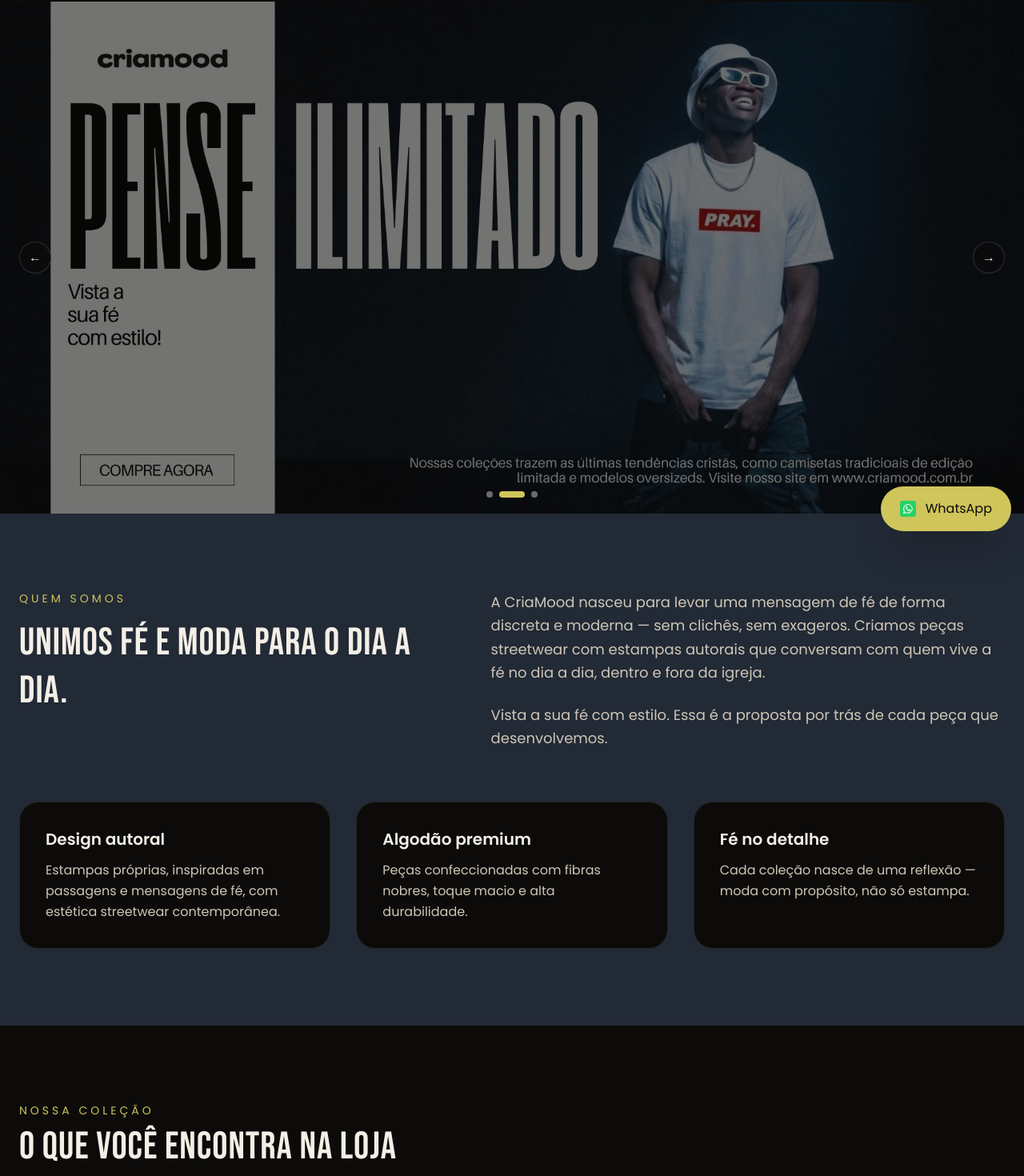
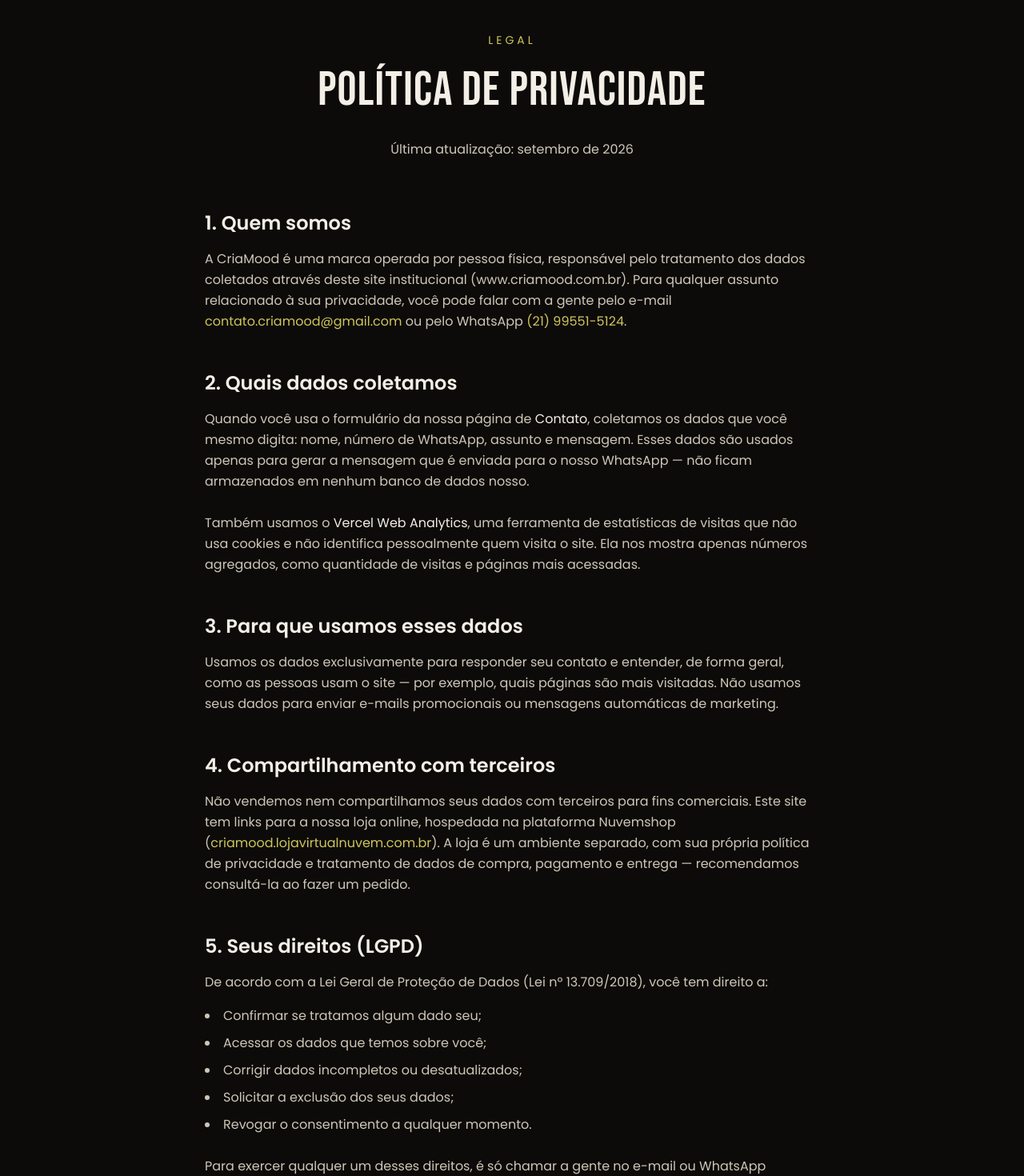
Before and after one commit to criamood/criamood-site, a Next.js app: page / in a window 1280 px wide. Shown: the part 120-1590 px from the top of the page at 80% size. Built offline with nearby package versions, Linux system fonts and the light colour scheme.

Commit message:
adiciona politica de privacidade

```diff
--- a/app/page.jsx
+++ b/app/page.jsx
@@ -1,21 +1,171 @@
-import Header from "../components/Header";
-import Hero from "../components/Hero";
-import Sobre from "../components/Sobre";
-import Categories from "../components/Categories";
-import BrandCTA from "../components/BrandCTA";
-import Testimonials from "../components/Testimonials";
-import Footer from "../components/Footer";
-import WhatsappButton from "../components/WhatsappButton";
+import Header from "../../components/Header";
+import Footer from "../../components/Footer";
+import WhatsappButton from "../../components/WhatsappButton";
 
-export default function Home() {
+export const metadata = {
+  title: "Política de Privacidade | CriaMood",
+  description:
+    "Saiba como a CriaMood coleta, usa e protege os seus dados pessoais.",
+};
+
+const sections = [
+  {
+    title: "1. Quem somos",
+    body: (
+      <>
+        A CriaMood é uma marca operada por pessoa física, responsável pelo
+        tratamento dos dados coletados através deste site institucional
+        (www.criamood.com.br). Para qualquer assunto relacionado à sua
+        privacidade, você pode falar com a gente pelo e-mail{" "}
+        <a
+          href="mailto:contato.criamood@gmail.com"
+          className="text-brand hover:underline"
+        >
+          contato.criamood@gmail.com
+        </a>{" "}
+        ou pelo WhatsApp{" "}
+        <a
+          href="https://wa.me/5521995515124"
+          target="_blank"
+          rel="noopener noreferrer"
+          className="text-brand hover:underline"
+        >
+          (21) 99551-5124
+        </a>
+        .
+      </>
+    ),
+  },
+  {
+    title: "2. Quais dados coletamos",
+    body: (
+      <>
+        Quando você usa o formulário da nossa página de{" "}
+        <span className="text-paper">Contato</span>, coletamos os dados que
+        você mesmo digita: nome, número de WhatsApp, assunto e mensagem.
+        Esses dados são usados apenas para gerar a mensagem que é enviada
+        para o nosso WhatsApp — não ficam armazenados em nenhum banco de
+        dados nosso.
+        <br />
+        <br />
+        Também usamos o{" "}
+        <span className="text-paper">Vercel Web Analytics</span>, uma
+        ferramenta de estatísticas de visitas que não usa cookies e não
+        identifica pessoalmente quem visita o site. Ela nos mostra apenas
+        números agregados, como quantidade de visitas e páginas mais
+        acessadas.
+      </>
+    ),
+  },
+  {
+    title: "3. Para que usamos esses dados",
+    body: (
+      <>
+        Usamos os dados exclusivamente para responder seu contato e
+        entender, de forma geral, como as pessoas usam o site — por
+        exemplo, quais páginas são mais visitadas. Não usamos seus dados
+        para enviar e-mails promocionais ou mensagens automáticas de
+        marketing.
+      </>
+    ),
+  },
+  {
+    title: "4. Compartilhamento com terceiros",
+    body: (
+      <>
+        Não vendemos nem compartilhamos seus dados com terceiros para fins
+        comerciais. Este site tem links para a nossa loja online, hospedada
+        na plataforma Nuvemshop (
+        <a
+          href="https://criamood.lojavirtualnuvem.com.br"
+          target="_blank"
+          rel="noopener noreferrer"
+          className="text-brand hover:underline"
+        >
+          criamood.lojavirtualnuvem.com.br
+        </a>
+        ). A loja é um ambiente separado, com sua própria política de
+        privacidade e tratamento de dados de compra, pagamento e entrega —
+        recomendamos consultá-la ao fazer um pedido.
+      </>
+    ),
+  },
+  {
+    title: "5. Seus direitos (LGPD)",
+    body: (
+      <>
+        De acordo com a Lei Geral de Proteção de Dados (Lei nº 13.709/2018),
+        você tem direito a:
+        <ul className="list-disc list-inside mt-4 space-y-2 text-paper-muted">
+          <li>Confirmar se tratamos algum dado seu;</li>
+          <li>Acessar os dados que temos sobre você;</li>
+          <li>Corrigir dados incompletos ou desatualizados;</li>
+          <li>Solicitar a exclusão dos seus dados;</li>
+          <li>Revogar o consentimento a qualquer momento.</li>
+        </ul>
+        <br />
+        Para exercer qualquer um desses direitos, é só chamar a gente no
+        e-mail ou WhatsApp informados no início desta página.
+      </>
+    ),
+  },
+  {
+    title: "6. Segurança",
+    body: (
+      <>
+        Como não armazenamos os dados do formulário em nenhum banco de
+        dados próprio, o principal cuidado de segurança é com o próprio
+        canal de envio (WhatsApp), que já conta com criptografia de ponta a
+        ponta.
+      </>
+    ),
+  },
+  {
+    title: "7. Alterações nesta política",
+    body: (
+      <>
+        Podemos atualizar esta política de tempos em tempos, para refletir
+        mudanças no site ou na legislação. Recomendamos revisitar esta
+        página periodicamente.
+      </>
+    ),
+  },
+];
+
+export default function PoliticaDePrivacidadePage() {
   return (
-    <main>
+    <main className="bg-ink min-h-screen">
       <Header />
-      <Hero />
-      <Sobre />
-      <Categories />
-      <BrandCTA />
-      <Testimonials />
+
+      <section className="pt-40 pb-16 px-6">
+        <div className="max-w-3xl mx-auto text-center">
+          <p className="uppercase tracking-[4px] text-sm text-brand mb-4">
+            Legal
+          </p>
+          <h1 className="font-display text-4xl md:text-6xl text-paper mb-6 leading-tight">
+            Política de Privacidade
+          </h1>
+          <p className="text-paper-muted">
+            Última atualização: setembro de 2026
+          </p>
+        </div>
+      </section>
+
+      <section className="pb-24 px-6">
+        <div className="max-w-3xl mx-auto space-y-12">
+          {sections.map((section) => (
+            <div key={section.title}>
+              <h2 className="text-2xl font-semibold text-paper mb-4">
+                {section.title}
+              </h2>
+              <p className="text-paper-muted leading-relaxed">
+                {section.body}
+              </p>
+            </div>
+          ))}
+        </div>
+      </section>
+
       <Footer />
       <WhatsappButton />
     </main>
--- a/app/sitemap.ts
+++ b/app/sitemap.ts
@@ -16,5 +16,11 @@
       changeFrequency: "monthly",
       priority: 0.6,
     },
+    {
+      url: `${baseUrl}/politica-de-privacidade`,
+      lastModified: new Date(),
+      changeFrequency: "yearly",
+      priority: 0.3,
+    },
   ];
 }
--- a/components/Footer.jsx
+++ b/components/Footer.jsx
@@ -86,9 +86,17 @@
           </div>
         </div>
 
-        <div className="border-t border-white/10 pt-8 text-sm text-paper-muted/70">
-          © CriaMood {new Date().getFullYear()}. Todos os direitos
-          reservados.
+        <div className="border-t border-white/10 pt-8 text-sm text-paper-muted/70 flex flex-col sm:flex-row justify-between gap-3">
+          <span>
+            © CriaMood {new Date().getFullYear()}. Todos os direitos
+            reservados.
+          </span>
+          <Link
+            href="/politica-de-privacidade"
+            className="hover:text-brand duration-300"
+          >
+            Política de Privacidade
+          </Link>
         </div>
       </div>
     </footer>
```
